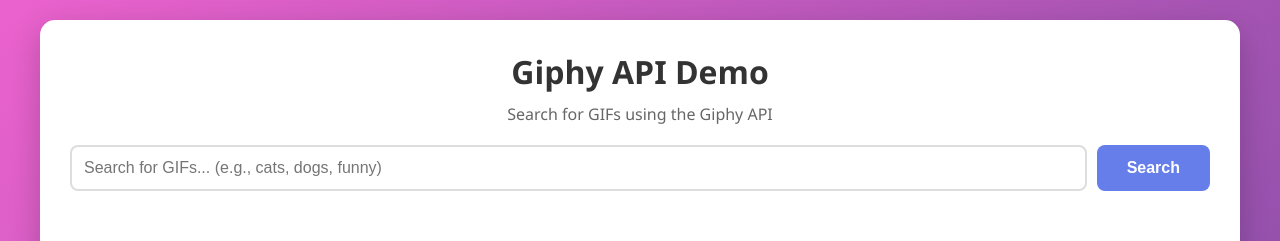
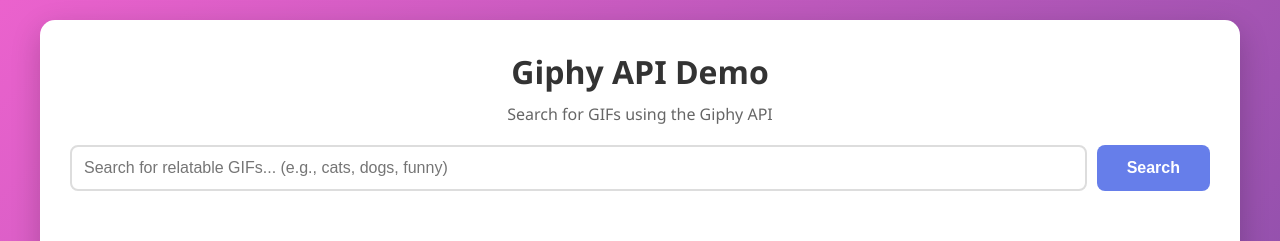
Before and after one commit to poudelalice/Assignment-3, a plain HTML site: page index.html in a window 1280 px wide. Shown: the top 241 px of the page. Drawn offline with Linux system fonts and the light colour scheme.

Commit message:
making sure everything runs smoothly

```diff
--- a/index.html
+++ b/index.html
@@ -15,7 +15,7 @@
 
         <!-- Search form where users can type what GIFs they want -->
         <div class="search-box">
-            <input type="text" id="searchInput" placeholder="Search for GIFs... (e.g., cats, dogs, funny)">
+            <input type="text" id="searchInput" placeholder="Search for relatable GIFs... (e.g., cats, dogs, funny)">
             <button id="searchBtn">Search</button>
         </div>
 
```
